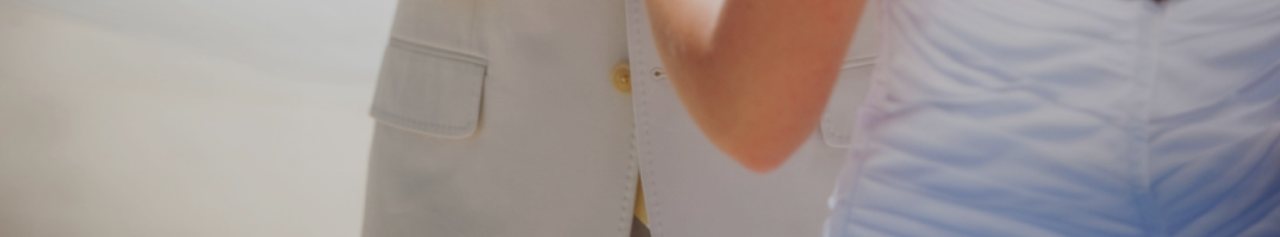
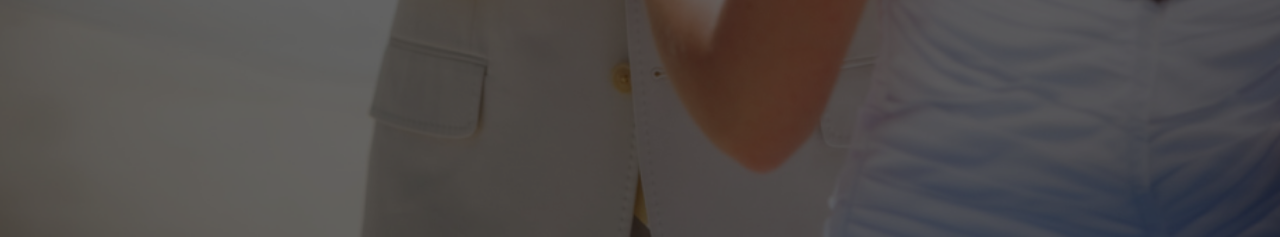
Before and after one commit to essineden/wedding, a website: page index.html in a window 1280 px wide. Shown: the part 563-800 px from the top of the page. Drawn offline with nearby package versions, Linux system fonts and the light colour scheme.

Commit message:
updated index

```diff
--- a/css/wedding.css
+++ b/css/wedding.css
@@ -118,7 +118,7 @@ hr {
 }
 
 .bg-dark {
-    background: rgba(0, 0, 0, .2)
+    background: rgba(0, 0, 0, .6)
 }
 
 .valign-middle {
--- a/index.html
+++ b/index.html
@@ -1,4 +1,5 @@
-<html>
+<!DOCTYPE html>
+<html lang="en">
 
 <head>
     <meta http-equiv="Content-Type" content="text/html; charset=UTF-8">
```
Also changed, not shown: images/Two_Red_Hearts_PNG_Clipart-990.png (added).
